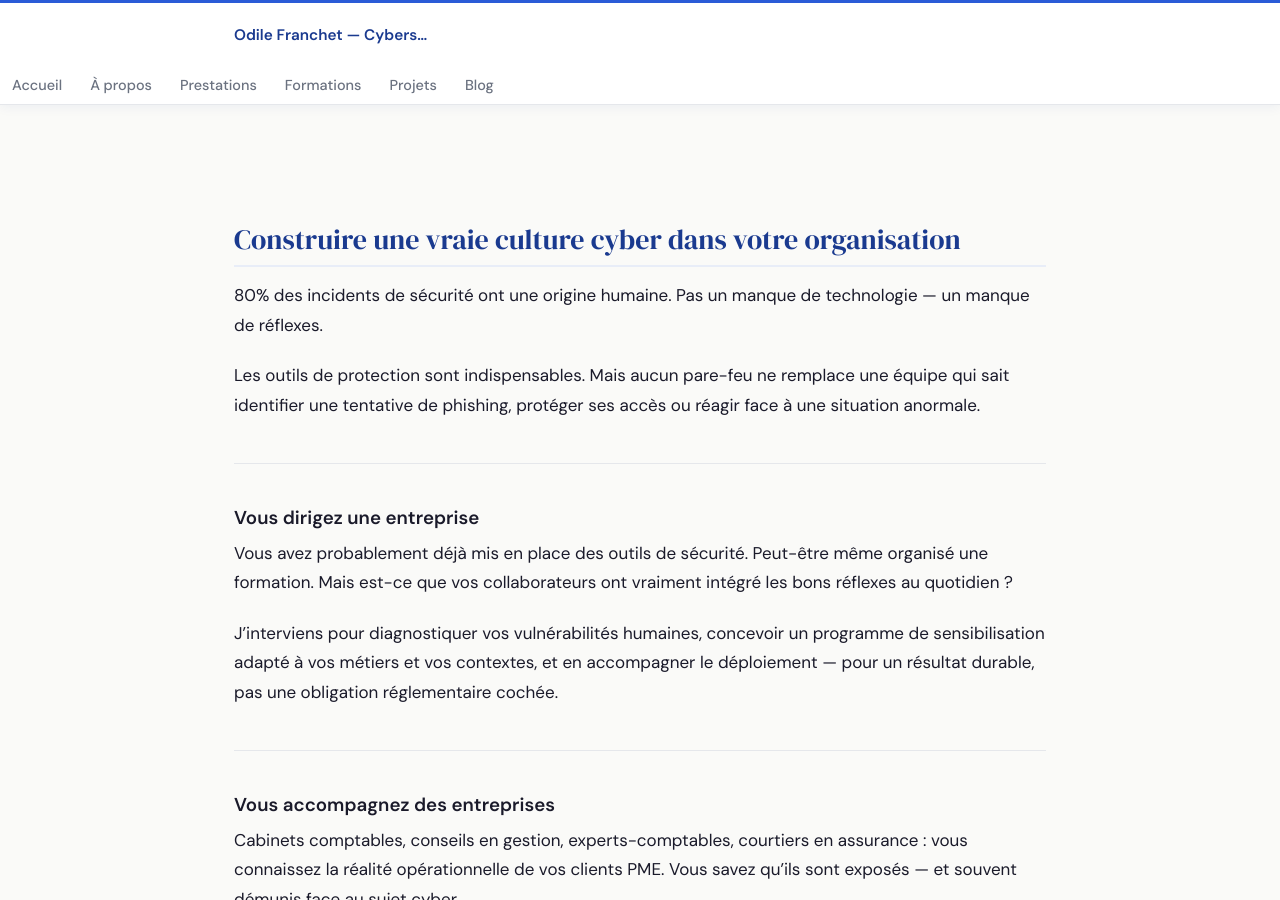
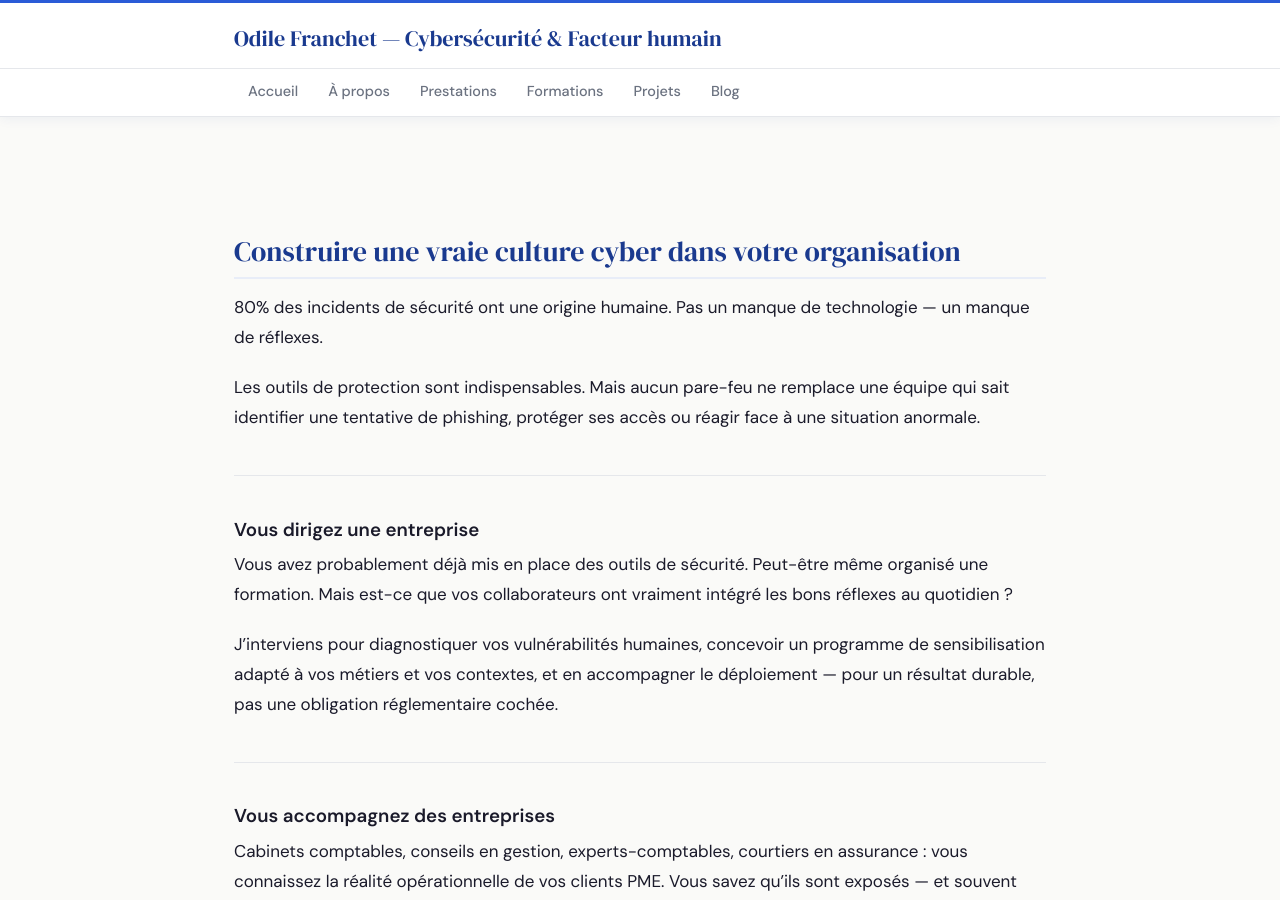
Before and after one commit to ofranchet73/ofranchet73.github.io, a Jekyll site: the page built from index.md, in a window 1280 px wide and 900 px high. Built offline with Jekyll 4.4.1, drawn with Linux system fonts in a browser that asks for light colours.

Commit message:
Update style.css

```diff
--- a/assets/css/style.css
+++ b/assets/css/style.css
@@ -44,11 +44,12 @@ h1, h2, h3, h4 {
 h1 { font-size: 2.2em; color: var(--blue); margin-top: 0; }
 h2 { font-size: 1.65em; color: var(--blue); padding-bottom: 0.3em; border-bottom: 2px solid var(--blue-light); margin-top: 2.5em; }
 h3 { font-size: 1.1em; font-family: 'DM Sans', sans-serif; font-weight: 600; margin-top: 2em; }
-h3::before { content: '— '; color: var(--accent); }
 
-/* Pas de tiret sur l'accueil */
-.home-body h3::before,
-.page-body h3.no-dash::before { content: none; }
+/* Tirets uniquement sur les pages internes (Prestations, À propos...) */
+.page-article h3::before { content: '— '; color: var(--accent); }
+
+/* Pas de tiret sur l'accueil ni sur les titres spéciaux */
+.home-body h3::before { content: none; }
 
 p { margin-bottom: 1.2em; }
 p:last-child { margin-bottom: 0; }
@@ -89,31 +90,32 @@ img { max-width: 100%; height: auto; }
 .header-inner {
   max-width: var(--max-width);
   margin: 0 auto;
-  padding: 0 24px;
-  height: 64px;
-  display: flex;
-  align-items: center;
-  justify-content: space-between;
-  gap: 24px;
+  padding: 16px 24px 10px;
 }
 
 .site-title {
-  font-family: 'DM Sans', sans-serif;
-  font-size: 0.9em;
-  font-weight: 600;
+  font-family: 'DM Serif Display', serif;
+  font-size: 1.3em;
+  font-weight: 400;
   color: var(--blue);
-  white-space: nowrap;
-  flex-shrink: 0;
   text-decoration: none;
-  max-width: 200px;
-  overflow: hidden;
-  text-overflow: ellipsis;
+  display: block;
 }
 
 .site-title:hover { color: var(--accent); text-decoration: none; }
 
-/* Navigation */
-.site-nav { display: flex; align-items: center; }
+.header-nav {
+  border-top: 1px solid var(--border);
+  background: var(--white);
+}
+
+.header-nav .site-nav {
+  max-width: var(--max-width);
+  margin: 0 auto;
+  padding: 0 24px;
+  display: flex;
+  align-items: center;
+}
 
 .nav-toggle { display: none; }
 
@@ -122,7 +124,7 @@ img { max-width: 100%; height: auto; }
   flex-direction: column;
   gap: 5px;
   cursor: pointer;
-  padding: 4px;
+  padding: 10px 4px;
 }
 
 .nav-burger span {
@@ -134,15 +136,14 @@ img { max-width: 100%; height: auto; }
   transition: all 0.2s;
 }
 
-.nav-links { display: flex; align-items: center; gap: 4px; }
+.nav-links { display: flex; align-items: center; gap: 2px; }
 
 .nav-link {
   font-size: 0.85em;
   font-weight: 500;
   color: var(--muted);
-  padding: 6px 12px;
-  border-radius: var(--radius);
-  border-bottom: none;
+  padding: 10px 14px;
+  border-bottom: 2px solid transparent;
   text-decoration: none;
   transition: all 0.2s;
   white-space: nowrap;
@@ -150,11 +151,9 @@ img { max-width: 100%; height: auto; }
 
 .nav-link:hover {
   color: var(--blue);
-  background: var(--blue-light);
+  border-bottom-color: var(--accent);
   text-decoration: none;
 }
-
-.nav-link.active { color: var(--blue); font-weight: 600; }
 
 /* ===== CONTENU PRINCIPAL ===== */
 .page-content {
```
